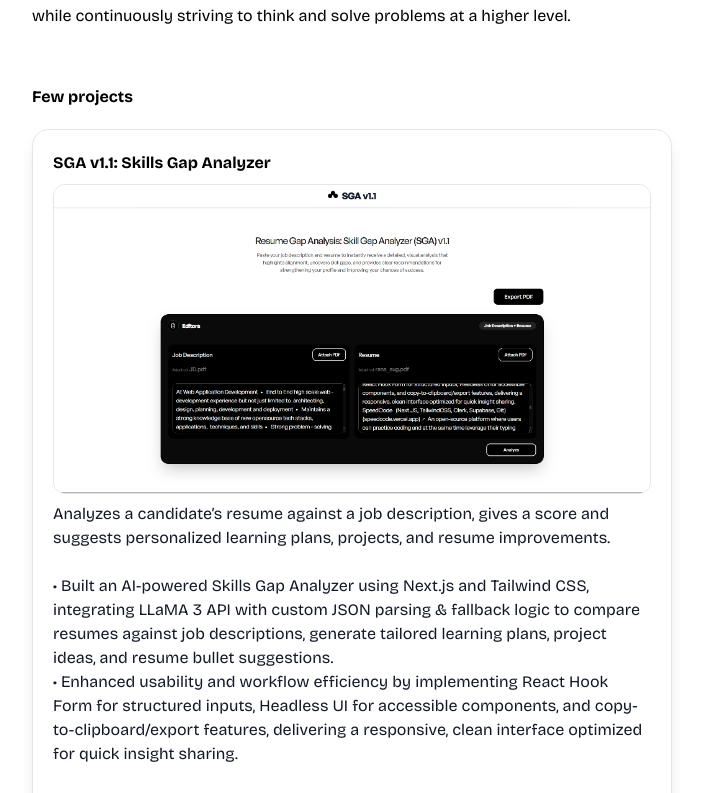
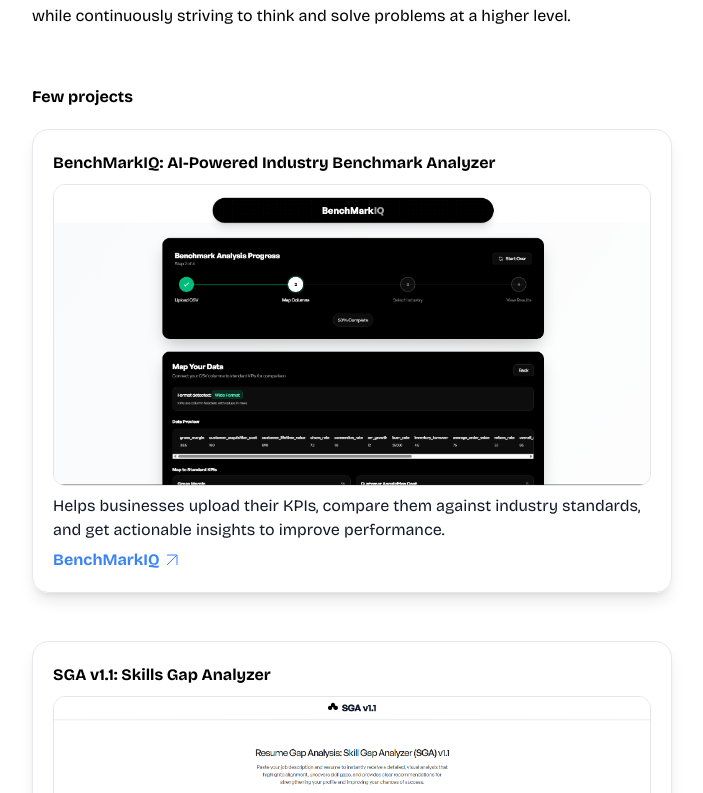
Before and after one commit to 1580-RanaV/blog, a Next.js app: page / in a window 1280 px wide. Shown: the part 457-1250 px from the top of the page, without its empty margins (288-991 px from the left). Built offline with nearby package versions, Linux system fonts and the light colour scheme.

Commit message:
project add

```diff
--- a/src/app/components/Projects.jsx
+++ b/src/app/components/Projects.jsx
@@ -8,6 +8,36 @@ const Projects = () => {
             <div className='mb-12'>
 
             <h3 className="font-sans text-black mb-5">Few projects</h3>
+
+
+            <div className='mb-12'>
+              <div className = "border border-gray-200 border-1 p-5 rounded-2xl shadow-lg">
+                <p className="mb-2 text-black leading-relaxed font-sans">
+                BenchMarkIQ: AI-Powered Industry Benchmark Analyzer
+                </p>
+                <img src="/bmiq.png" alt="PureText" className="mb-2 border rounded-xl" />
+                <span className='font-mono mb-1.5 block'>
+                Helps businesses upload their KPIs, compare them against industry standards, and get actionable insights to improve
+                performance.<br/>
+                </span>
+                <a
+                className='text-blue-500 font-sans flex'
+                href='https://bench-mark-iq.vercel.app'>
+                BenchMarkIQ<svg
+                  className="feather feather-arrow-up-right"
+                  fill="none"
+                  height="24"
+                  stroke="currentColor"
+                  viewBox="0 0 24 24"
+                  width="24"
+                  xmlns="http://www.w3.org/2000/svg"
+                >
+                  <line x1="7" x2="17" y1="17" y2="7"/>
+                  <polyline points="7 7 17 7 17 17"/>
+                </svg>
+                </a>
+              </div>
+            </div>
 
 
             <div className='mb-12'>
```
Also changed, not shown: public/bmiq.png (added).
